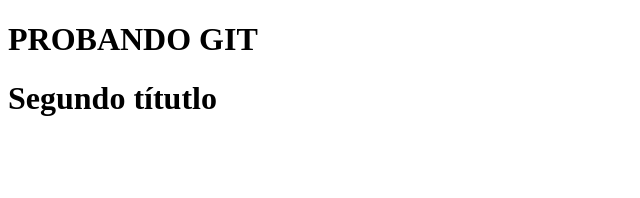
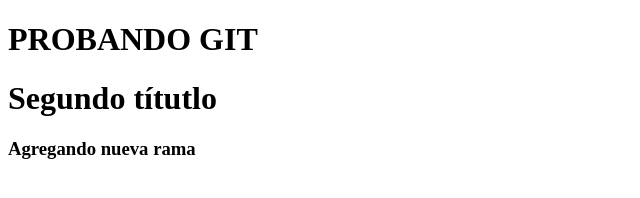
Before and after one commit to DiazAlvarran/MAQUETA_LOGIN_BOOTSTRAP, a plain HTML site: page index.html in a window 1280 px wide. Shown: the whole page, without its empty margins (0-640 px from the left). Drawn offline with Linux system fonts and the light colour scheme.

Commit message:
Agregando texto h3

```diff
--- a/index.html
+++ b/index.html
@@ -6,5 +6,6 @@
 <body>
 	<h1>PROBANDO GIT</h1>
 	<h1>Segundo títutlo</h1>
+	<h3>Agregando nueva rama</h3>
 </body>
 </html>
```
